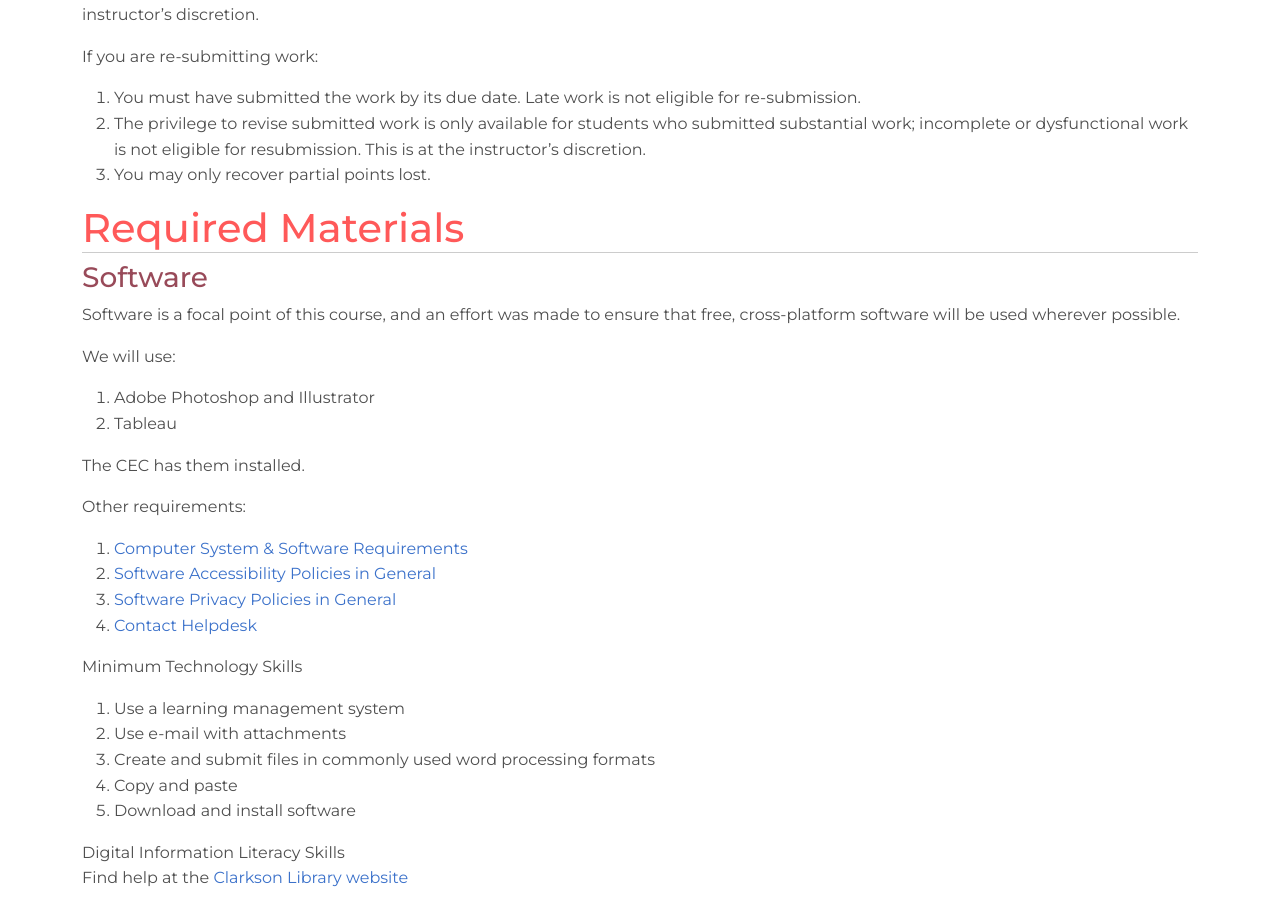
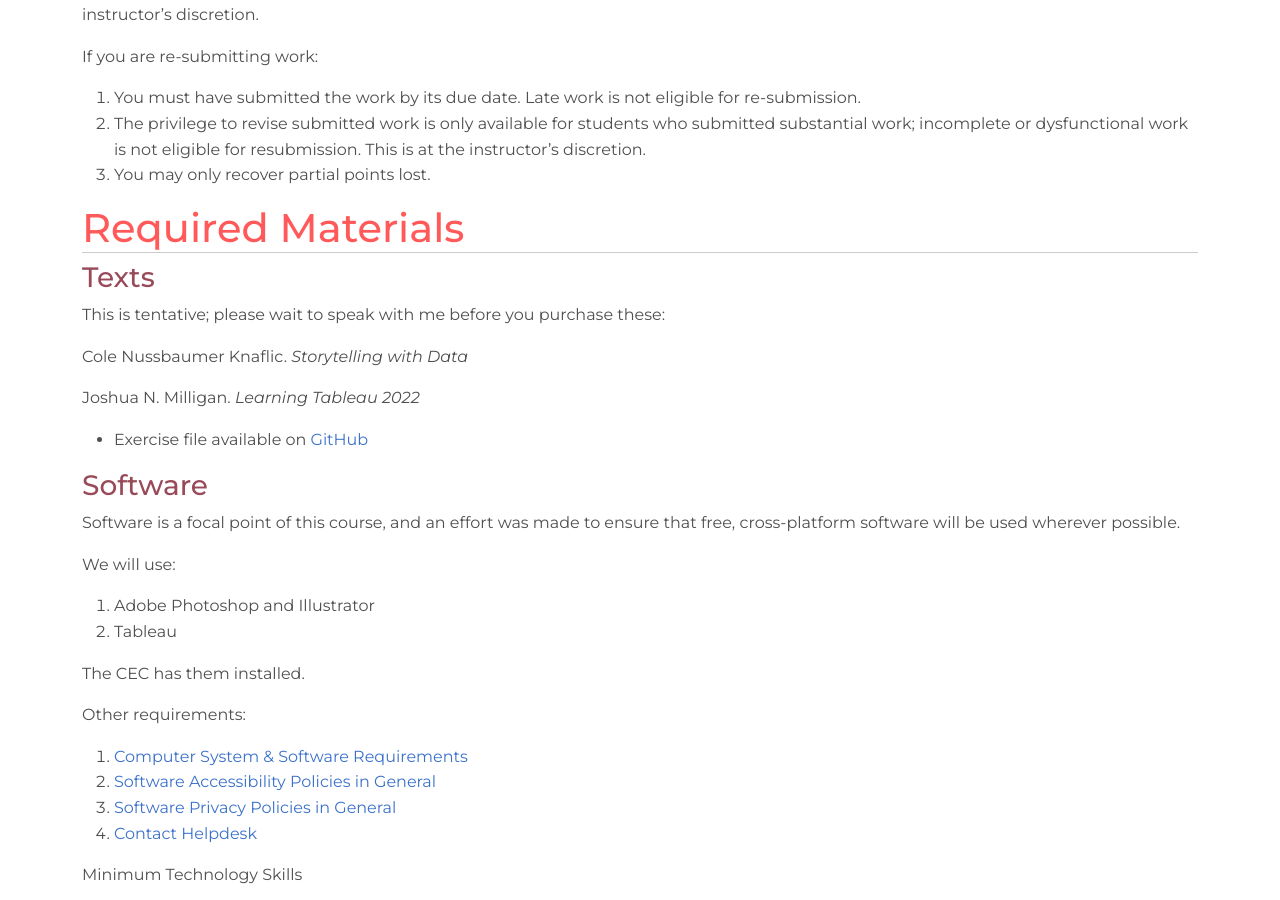
Before and after one commit to nicnosis/cu-courses, a Jekyll site: the page built from fa23/ind/ind-syllabus.md, in a window 1280 px wide and 900 px high, scrolled down 2729 px. Built offline with Jekyll 4.4.1, drawn with Linux system fonts in a browser that asks for light colours; nearby versions of some CDN libraries; our own code applies the rules of GitHub Pages for plain Markdown files.

Commit message:
add texts to ind-syllabus

```diff
--- a/fa23/ind/ind-syllabus.md
+++ b/fa23/ind/ind-syllabus.md
@@ -112,6 +112,14 @@
 3. You may only recover partial points lost.
 
 ## Required Materials
+### Texts
+This is tentative; please wait to speak with me before you purchase these:
+
+Cole Nussbaumer Knaflic. _Storytelling with Data_
+
+Joshua N. Milligan. _Learning Tableau 2022_
+ * Exercise file available on [GitHub](https://github.com/PacktPublishing/Learning-Tableau-2022)
+
 
 ### Software
 Software is a focal point of this course, and an effort was made to ensure that free, cross-platform software will be used wherever possible.
```
Also changed, not shown: fa23/ind/index.md (+1 -0 lines).
